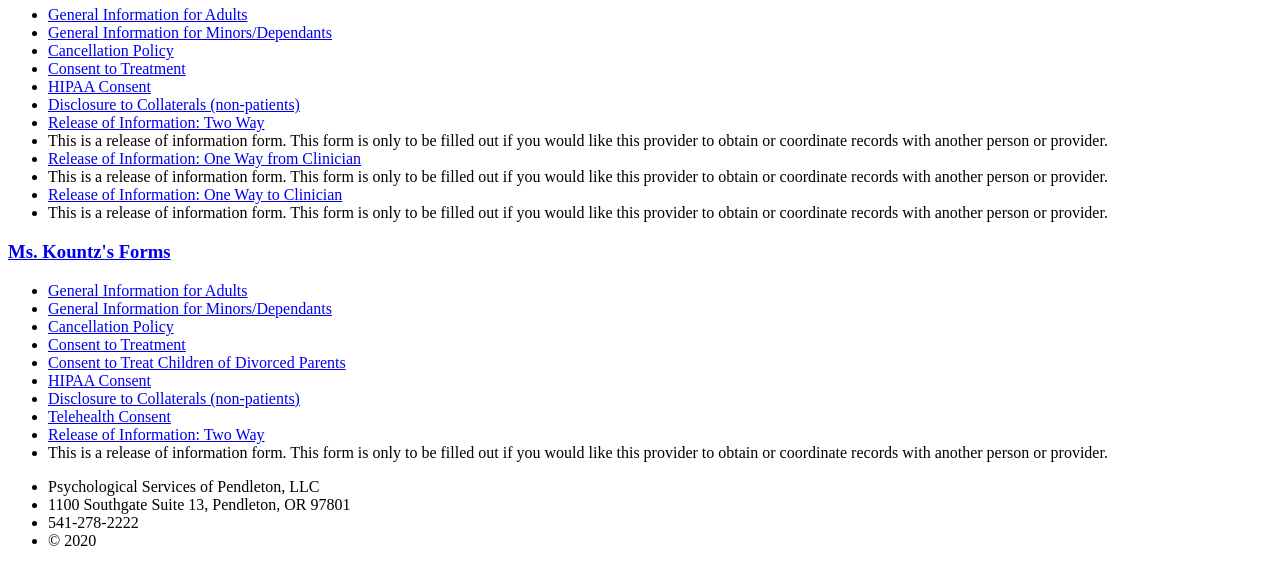
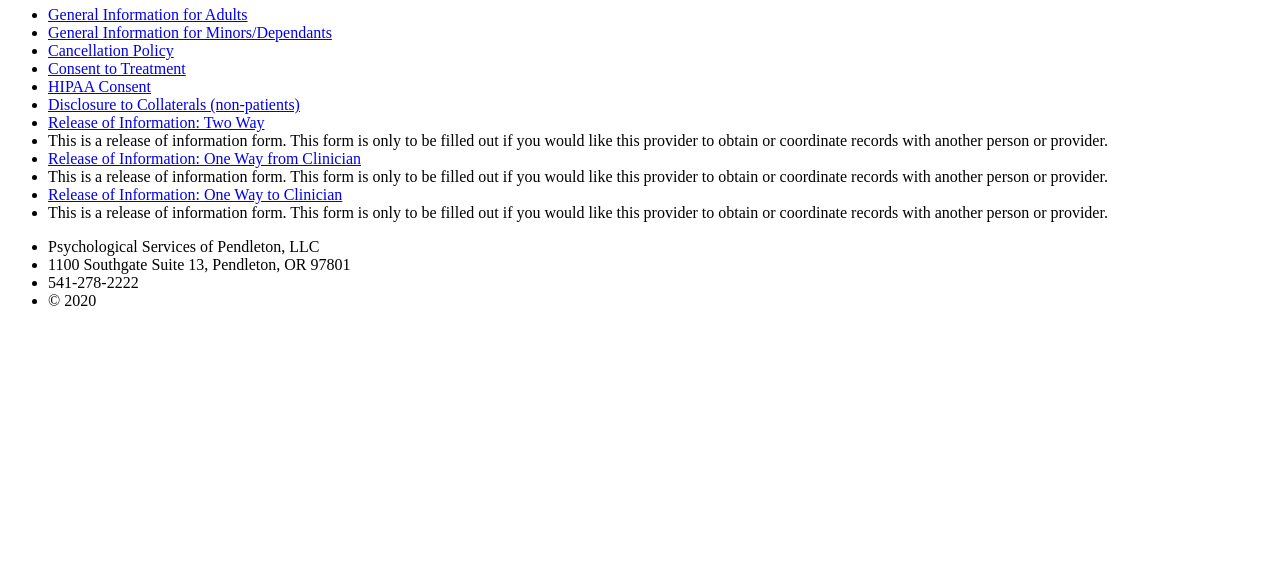
Before and after one commit to templeman/pendletonpsych, a PHP site: template application/views/client_forms.php in a window 1280 px wide. Shown: the part 2048-2614 px from the top of the page. After the commit the page ends 2354 px from the top, so only its background shows below. Run offline with PHP 8.4, Linux system fonts and the light colour scheme; the template is opened without the code that fills it, so the values that code supplies are empty.

Commit message:
Remove Levonne Kountz

```diff
--- a/application/views/client_forms.php
+++ b/application/views/client_forms.php
@@ -80,19 +80,4 @@
       <li class="linkinfo">This is a release of information form. This form is only to be filled out if you would like this provider to obtain or coordinate records with another person or provider.</li>
     </ul>
   </div>
-  <h3><a href="#">Ms. Kountz's Forms</a></h3>
-  <div>
-    <ul>
-      <li><a class="pdf" href="/doc/general-info-adult.pdf">General Information for Adults</a></li>
-      <li><a class="pdf" href="/doc/general-info-child.pdf">General Information for Minors/Dependants</a></li>
-      <li><a class="pdf" href="/doc/kountz-cancellation-policy.pdf">Cancellation Policy</a></li>
-      <li><a class="pdf" href="/doc/kountz-consent-to-treat.pdf">Consent to Treatment</a></li>
-      <li><a class="pdf" href="/doc/kountz-consent-to-treat-children-of-divorced-parents.pdf">Consent to Treat Children of Divorced Parents</a></li>
-      <li><a class="pdf" href="/doc/kountz-hipaa-consent.pdf">HIPAA Consent</a></li>
-      <li><a class="pdf" href="/doc/kountz-disclosure-to-collaterals.pdf">Disclosure to Collaterals (non-patients)</a></li>
-      <li><a class="pdf" href="/doc/kountz-telehealth-consent.pdf">Telehealth Consent</a></li>
-      <li><a class="pdf" href="/doc/kountz-release-two-way.pdf">Release of Information: Two Way</a></li>
-      <li class="linkinfo">This is a release of information form. This form is only to be filled out if you would like this provider to obtain or coordinate records with another person or provider.</li>
-    </ul>
-  </div>
 </div> <!-- End of accordion -->
--- a/application/views/telehealth.php
+++ b/application/views/telehealth.php
@@ -4,4 +4,3 @@
 <h3><a href="https://doxy.me/nkollross">Natalie Kollross, Psy D</a></h3>
 <h3><a href="https://doxy.me/drscevans">Stephanie Evans, Psy D</a></h3>
 <h3><a href="https://doxy.me/ltice">Lindsay Tice, Psy D</a></h3>
-<h3><a href="https://doxy.me/lkountz">Levonne Kountz, LCSW</a></h3>
```
Also changed, not shown: application/views/staff.php (+0 -7 lines), 7 other files.
